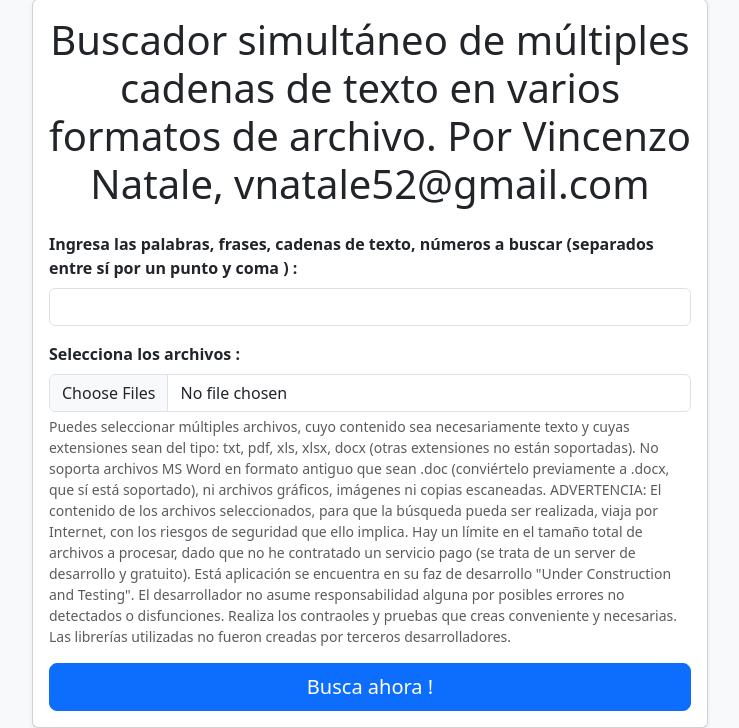
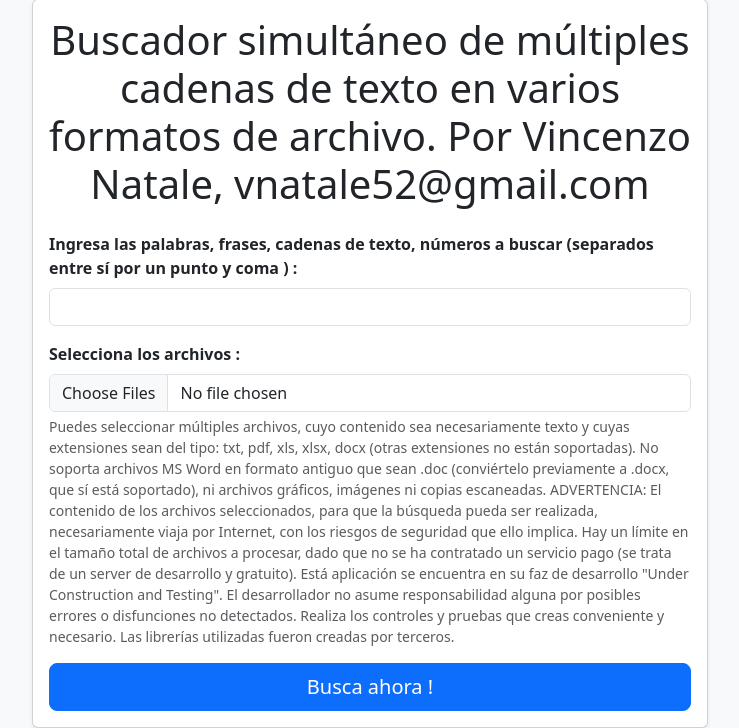
Before and after one commit to vnatale52/Find_Strings_in_Files, a Flask app: page / in a window 1280 px wide. Shown: the part 135-863 px from the top of the page, without its empty margins (270-1009 px from the left). Run offline with Flask 3, Linux system fonts and the light colour scheme.

Commit message:
Update index.html

```diff
--- a/templates/index.html
+++ b/templates/index.html
@@ -39,7 +39,7 @@
                     <div class="mb-3">
                         <label for="files" class="form-label"><strong>Selecciona los archivos : </strong></label>
                         <input class="form-control" type="file" id="files" name="files" multiple required>
-                        <div class="form-text">Puedes seleccionar múltiples archivos, cuyo contenido sea necesariamente texto y cuyas extensiones sean del tipo: txt, pdf, xls, xlsx, docx (otras extensiones no están soportadas). No soporta archivos MS Word en formato antiguo que sean .doc (conviértelo previamente a .docx, que sí está soportado), ni archivos gráficos, imágenes ni copias escaneadas.   ADVERTENCIA:   El contenido de los archivos seleccionados, para que la búsqueda pueda ser realizada, viaja por Internet, con los riesgos de seguridad que ello implica. Hay un límite en el tamaño total de archivos a procesar, dado que no he contratado un servicio pago (se trata de un server de desarrollo y gratuito). Está aplicación se encuentra en su faz de desarrollo "Under Construction and Testing". El desarrollador no asume responsabilidad alguna por posibles errores no detectados o disfunciones. Realiza los contraoles y pruebas que creas conveniente y necesarias. Las librerías utilizadas no fueron creadas por terceros desarrolladores.</div>
+                        <div class="form-text">Puedes seleccionar múltiples archivos, cuyo contenido sea necesariamente texto y cuyas extensiones sean del tipo: txt, pdf, xls, xlsx, docx (otras extensiones no están soportadas). No soporta archivos MS Word en formato antiguo que sean .doc (conviértelo previamente a .docx, que sí está soportado), ni archivos gráficos, imágenes ni copias escaneadas.   ADVERTENCIA:   El contenido de los archivos seleccionados, para que la búsqueda pueda ser realizada, necesariamente viaja por Internet, con los riesgos de seguridad que ello implica. Hay un límite en el tamaño total de archivos a procesar, dado que no se ha contratado un servicio pago (se trata de un server de desarrollo y gratuito). Está aplicación se encuentra en su faz de desarrollo "Under Construction and Testing". El desarrollador no asume responsabilidad alguna por posibles errores o disfunciones no detectados. Realiza los controles y pruebas que creas conveniente y necesario. Las librerías utilizadas fueron creadas por terceros.</div>
                     </div>
                     <div class="d-grid">
                         <button type="submit" class="btn btn-primary btn-lg">Busca ahora ! </button>
```
